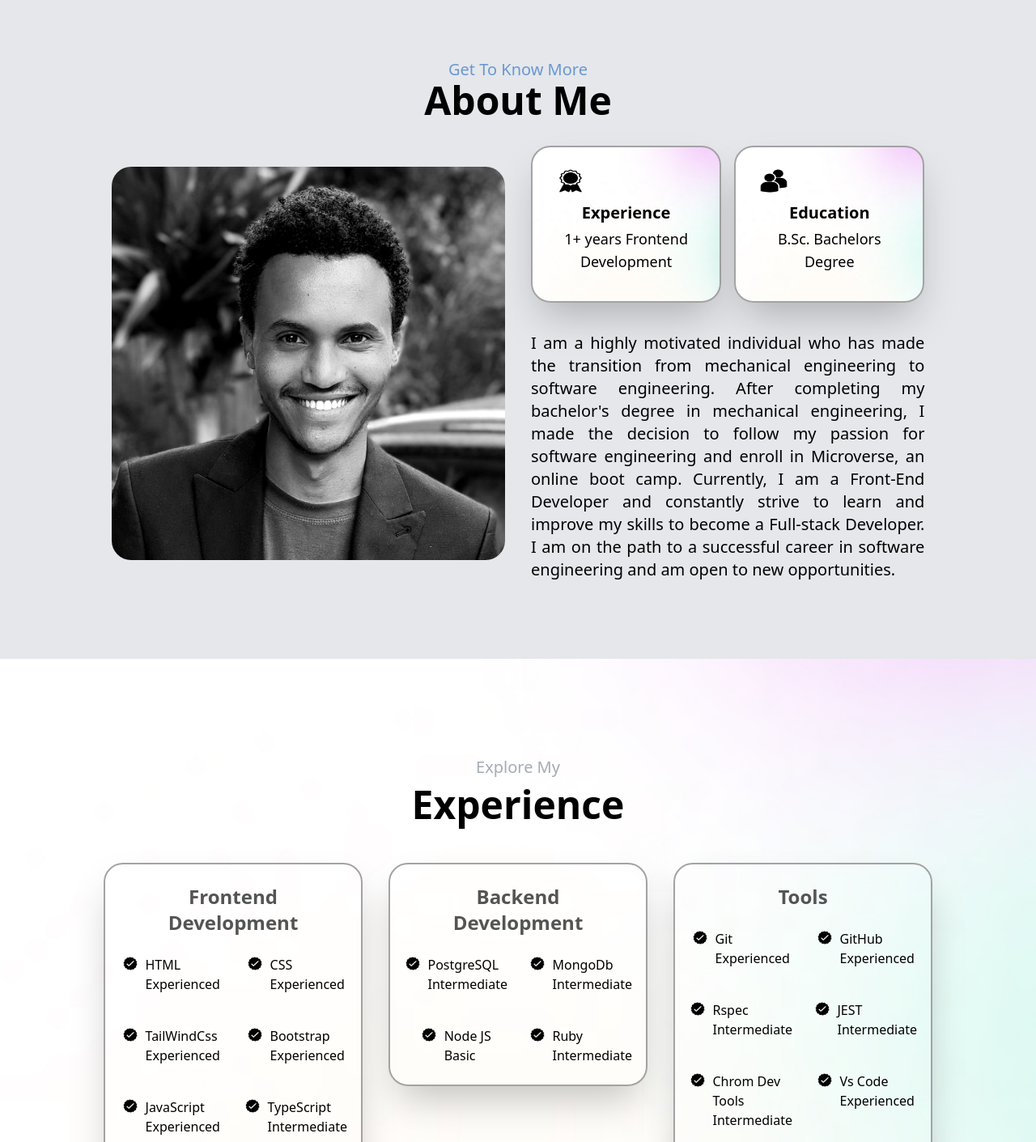
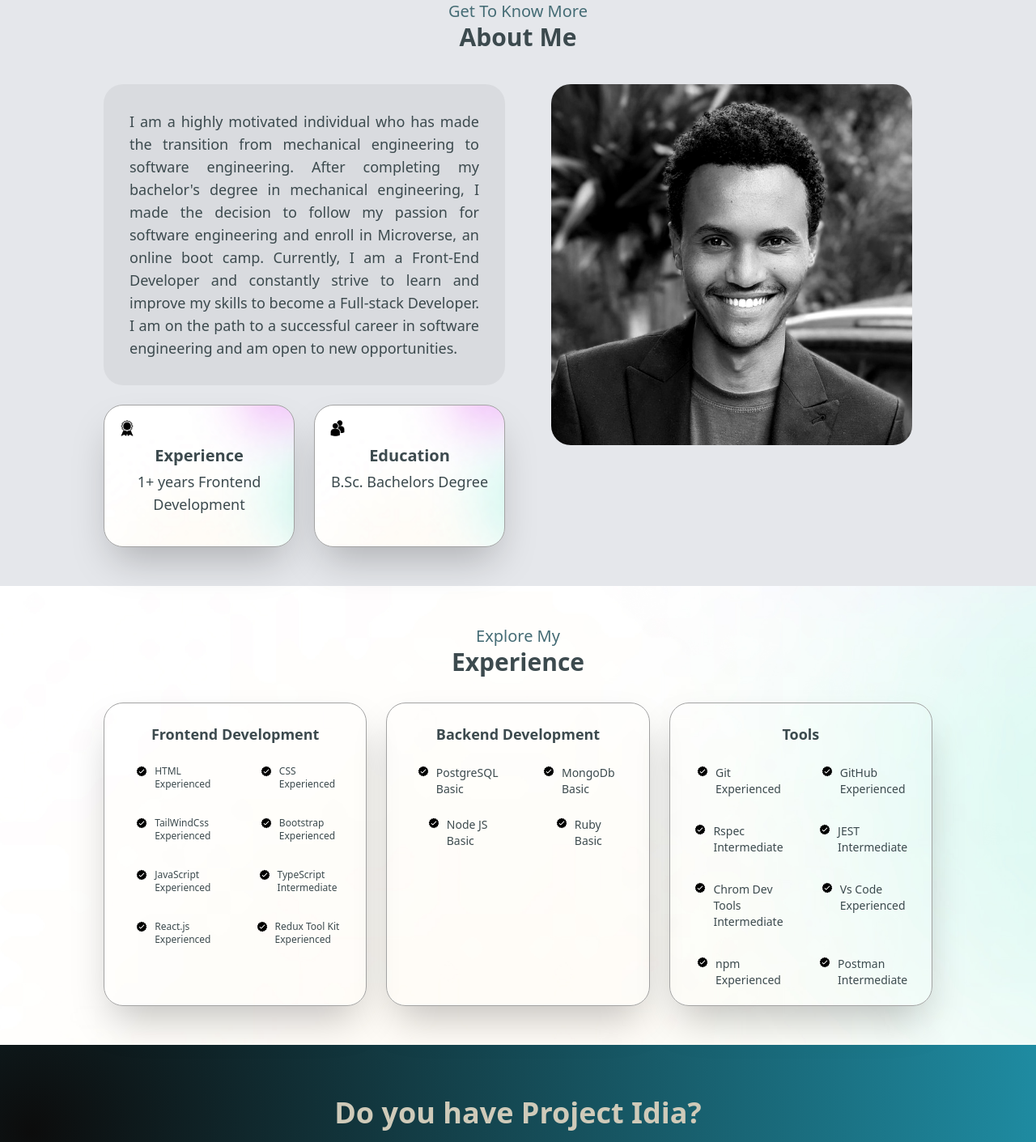
Before and after one commit to Yidnekachew-cmd/Yidne-Kassahun, a React (Vite) app: page / in a window 1280 px wide. Shown: the part 720-2131 px from the top of the page at 81% size. Built offline with nearby package versions, Linux system fonts and the light colour scheme.

Commit message:
Update About and Experience components.

```diff
--- a/src/components/About.jsx
+++ b/src/components/About.jsx
@@ -6,49 +6,90 @@ import educationPic from '../assets/education.png'
 
 const About = () => {
   return (
-    <div className="w-full bg-gray-200" id="#about">
-      <div className="flex flex-col justify-center items-center  w-[95%] mx-auto  h-auto pt-[15svh] pb-[8vh] md:pt-[8svh] lg:pt-[15svh]  lg:pb-[12vh]">
-        <p className="text-lg md:text-xl text-[#6a97d2]">Get To Know More</p>
-        <h1 className="text-3xl md:text-5xl  font-bold">About Me</h1>
-        <div className="flex flex-col md:flex-row justify-center items-center w-full md:space-x-8 space-y-8 md:space-y-0 mt-8">
-          <div className="w-[40%]">
-            <img src={aboutPic} alt="Profile picture" className="rounded-3xl" />
-          </div>
-          <div className="flex flex-col gap-4 w-[90%] md:w-[40%] mx-auto">
-            <div className="flex gap-4">
-              <div className=" flex flex-col rounded-3xl w-[50%] px-6 py-6 bg-hero-bg bg-no-repeat bg-right-bottom md:bg-center bg-cover shadow-2xl border-2 border-[#a3a3a3] ">
+    <div className="w-full bg-gray-200">
+      <div className="flex flex-col justify-center items-center  w-[90%] mx-auto  h-auto py-10 lg:py-12 lg:w-[80%]">
+        <div className="text-center">
+          <p className="text-sm lg:text-lg xl:text-xl text-[#456c75]">
+            Get To Know More
+          </p>
+          <h1 className="text-xl lg:text-2xl xl:text-3xl  font-bold text-[#3c4a4e]">
+            About Me
+          </h1>
+        </div>
+        <div className="flex flex-col md:flex-row lg:flex-row-reverse  justify-center items-center md:items-start w-full mt-6 md:gap-8 md:mt-8 lg:mt-10">
+          <div className="flex flex-col-reverse items-center flex-1">
+            <div className="hidden md:flex lg:hidden justify-center items-center">
+              <div className=" flex flex-1 flex-col rounded-3xl w-[50%] h-32 p-4 bg-hero-bg bg-no-repeat bg-right-bottom md:bg-center bg-cover shadow-2xl border border-[#a3a3a3] mr-3">
                 <img
                   src={experiancePic}
                   alt="Experience icon"
-                  className="w-[25%] h-[20%] md:h-[25%]"
+                  className="w-4  "
                 />
                 <div className="flex flex-col justify-center items-center pt-2">
-                  <h3 className="font-bold text-lg pb-1 md:text-xl">
+                  <h3 className="font-bold text-md pb-1 lg:text-lg text-[#3c4a4e]">
                     Experience
                   </h3>
-                  <p className="text-sm md:text-lg text-center">
+                  <p className="text-xs  text-justify text-[#3c4a4e]">
                     1+ years Frontend Development
                   </p>
                 </div>
               </div>
-              <div className="flex flex-col rounded-3xl w-[50%] px-6 py-6 bg-hero-bg bg-no-repeat bg-right-bottom md:bg-center bg-cover shadow-2xl border-2 border-[#a3a3a3] ">
-                <img
-                  src={educationPic}
-                  alt="Education icon"
-                  className="w-[25%] h-[20%] md:h-[25%]"
-                />
+              <div className="flex flex-1 flex-col rounded-3xl w-[50%] h-32 p-4 bg-hero-bg bg-no-repeat bg-right-bottom md:bg-center bg-cover shadow-2xl border border-[#a3a3a3] ">
+                <img src={educationPic} alt="Education icon" className="w-4 " />
                 <div className="flex flex-col justify-center items-center pt-2">
-                  <h3 className="font-bold text-lg pb-1 md:text-xl">
+                  <h3 className="font-bold text-md pb-1 lg:text-lg text-[#3c4a4e]">
                     Education
                   </h3>
-                  <p className="text-sm text-center md:text-lg">
+                  <p className="text-xs text-left text-[#3c4a4e]">
                     B.Sc. Bachelors Degree
                   </p>
                 </div>
               </div>
             </div>
-            <div>
-              <p className="text-justify text-lg md:text-xl pt-5">
+            <div className="w-[90%]  flex flex-1 mb-6 ">
+              <img
+                src={aboutPic}
+                alt="Profile picture"
+                className="rounded-3xl w-full  object-cover"
+              />
+            </div>
+          </div>
+
+          <div className="flex flex-1 flex-col lg:flex-col-reverse  w-[90%] md:w-[40%] mx-auto">
+            <div className="flex md:hidden lg:flex justify-center items-center">
+              <div className=" flex flex-1 flex-col rounded-3xl w-[50%] h-32 xl:h-44 p-4 bg-hero-bg bg-no-repeat bg-right-bottom md:bg-center bg-cover shadow-2xl border border-[#a3a3a3] mr-3 lg:mr-6">
+                <img
+                  src={experiancePic}
+                  alt="Experience icon"
+                  className="w-4  lg:w-6"
+                />
+                <div className="flex flex-col justify-center items-center pt-2">
+                  <h3 className="font-bold text-md pb-1 lg:text-lg xl:text-xl text-[#3c4a4e]">
+                    Experience
+                  </h3>
+                  <p className="text-xs lg:text-md xl:text-lg xl:text-center text-justify text-[#3c4a4e]">
+                    1+ years Frontend Development
+                  </p>
+                </div>
+              </div>
+              <div className="flex flex-1 flex-col rounded-3xl w-[50%] h-32 xl:h-44 p-4 bg-hero-bg bg-no-repeat bg-right-bottom md:bg-center bg-cover shadow-2xl border border-[#a3a3a3] ">
+                <img
+                  src={educationPic}
+                  alt="Education icon"
+                  className="w-4 lg:w-6"
+                />
+                <div className="flex flex-col justify-center items-center pt-2">
+                  <h3 className="font-bold text-md pb-1 lg:text-lg xl:text-xl text-[#3c4a4e]">
+                    Education
+                  </h3>
+                  <p className="text-xs lg:text-md xl:text-lg text-left text-[#3c4a4e]">
+                    B.Sc. Bachelors Degree
+                  </p>
+                </div>
+              </div>
+            </div>
+            <div className="bg-black bg-opacity-5 p-8 mt-6 md:mt-0 lg:mb-6 md:rounded-3xl">
+              <p className="text-justify text-md xl:text-lg  text-[#3c4a4e] ">
                 I am a highly motivated individual who has made the transition
                 from mechanical engineering to software engineering. After
                 completing my bachelor&apos;s degree in mechanical engineering,
--- a/src/components/Experience.jsx
+++ b/src/components/Experience.jsx
@@ -6,96 +6,72 @@ import checkMark from '../assets/checkmark.png'
 const Experience = () => {
   return (
     <div className="w-full bg-hero-bg bg-no-repeat bg-right-bottom bg-cover">
-    <div className="w-[95%] md:w-[80%] flex flex-col justify-center items-center mx-auto   h-auto pt-[15svh] pb-[8vh] md:pt-[8svh] lg:pt-[15svh]  lg:pb-[12vh]] ">
-    <p className="text-lg md:text-xl mb-2 text-[#A5ACB5]">Explore My</p>
-    <h1 className="text-3xl md:text-5xl font-bold pb-12">Experience</h1>
-      <div className="flex lg:flex-wrap flex-col lg:flex-row  justify-center items-center lg:items-start w-full space-y-12 lg:space-y-0 lg:space-x-8 mx-auto">
-        <div className="border-2 border-[#a3a3a3] bg-[fafafa] rounded-3xl p-6 shadow-2xl flex-1 h-auto w-[90%] lg:w-[40%]">
-          <h2 className="text-center text-2xl md:texl-3xl text-[#545454] font-bold pb-6">Frontend Development</h2>
-          <div className=" flex flex-wrap gap-10 items-start justify-around">
+      <div className="w-[95%] md:w-[80%] flex flex-col justify-center items-center mx-auto   h-auto py-8 lg:py-12">
+        <div className="text-center">
+          <p className="text-sm lg:text-lg xl:text-xl text-[#456c75]">
+            Explore My
+          </p>
+          <h1 className="text-xl lg:text-2xl xl:text-3xl  font-bold text-[#3c4a4e]">
+            Experience
+          </h1>
+        </div>
+        <div className="flex flex-wrap flex-col md:flex-row  justify-center items-center  w-full mt-6 mx-auto gap-6 md:justify-start lg:mt-8">
+          <div className="border border-[#a3a3a3] rounded-3xl p-6 shadow-2xl flex-1 md:h-[350px] w-[90%]  md:w-[40%] lg:h-[375px]">
+            <h2 className="text-center text-lg  text-[#3c4a4e] font-bold pb-6">
+              Frontend Development
+            </h2>
+            <div className=" flex flex-wrap flex-1 gap-8 items-start justify-around text-xs xl:text-md text-[#3c4a4e]">
               <div className="flex items-start justify-center space-x-2 w-[40%]">
-              <img
-                src={checkMark}
-                alt="Experience icon"
-                className="w-[20%] h-[20%]"
-              />
+                <img src={checkMark} alt="Experience icon" className="w-4" />
                 <div>
                   <h3>HTML</h3>
                   <p>Experienced</p>
                 </div>
               </div>
               <div className="flex items-start justify-center space-x-2 w-[40%]">
-              <img
-                src={checkMark}
-                alt="Experience icon"
-                className="w-[20%] h-[20%]"
-              />
+                <img src={checkMark} alt="Experience icon" className="w-4" />
                 <div>
                   <h3>CSS</h3>
                   <p>Experienced</p>
                 </div>
               </div>
               <div className="flex items-start justify-center space-x-2 w-[40%]">
-              <img
-                src={checkMark}
-                alt="Experience icon"
-                className="w-[20%] h-[20%]"
-              />
+                <img src={checkMark} alt="Experience icon" className="w-4" />
                 <div>
                   <h3>TailWindCss</h3>
                   <p>Experienced</p>
                 </div>
               </div>
               <div className="flex items-start justify-center space-x-2 w-[40%]">
-              <img
-                src={checkMark}
-                alt="Experience icon"
-                className="w-[20%] h-[20%]"
-              />
+                <img src={checkMark} alt="Experience icon" className="w-4" />
                 <div>
                   <h3>Bootstrap</h3>
                   <p>Experienced</p>
                 </div>
               </div>
               <div className="flex items-start justify-center space-x-2 w-[40%]">
-              <img
-                src={checkMark}
-                alt="Experience icon"
-                className="w-[20%] h-[20%]"
-              />
+                <img src={checkMark} alt="Experience icon" className="w-4" />
                 <div>
                   <h3>JavaScript</h3>
                   <p>Experienced</p>
                 </div>
               </div>
               <div className="flex items-start justify-center space-x-2 w-[40%]">
-              <img
-                src={checkMark}
-                alt="Experience icon"
-                className="w-[20%] h-[20%]"
-              />
+                <img src={checkMark} alt="Experience icon" className="w-4" />
                 <div>
                   <h3>TypeScript</h3>
                   <p>Intermediate</p>
                 </div>
               </div>
               <div className="flex items-start justify-center space-x-2 w-[40%]">
-              <img
-                src={checkMark}
-                alt="Experience icon"
-                className="w-[20%] h-[20%]"
-              />
+                <img src={checkMark} alt="Experience icon" className="w-4" />
                 <div>
                   <h3>React.js</h3>
                   <p>Experienced</p>
                 </div>
               </div>
               <div className="flex items-start justify-center space-x-2 w-[40%]">
-              <img
-                src={checkMark}
-                alt="Experience icon"
-                className="w-[20%] h-[20%]"
-              />
+                <img src={checkMark} alt="Experience icon" className="w-4" />
                 <div>
                   <h3>Redux Tool Kit</h3>
                   <p>Experienced</p>
@@ -103,150 +79,104 @@ const Experience = () => {
               </div>
             </div>
           </div>
-        <div className="border-2 border-[#a3a3a3] bg-[fafafa] rounded-3xl p-6 shadow-2xl  flex-1 h-auto w-[90%] lg:w-[40%]">
-          <h2 className="text-center text-2xl md:texl-3xl text-[#545454] font-bold pb-6">Backend Development</h2>
-          <div className="flex flex-wrap gap-10 items-start justify-around">
+          <div className="border border-[#a3a3a3]  rounded-3xl p-6 shadow-2xl  flex-1 md:h-[350px] w-[90%]  md:w-[40%] lg:h-[375px]">
+            <h2 className="text-center text-lg md:texl-3xl text-[#3c4a4e] font-bold pb-6">
+              Backend Development
+            </h2>
+            <div className="flex flex-wrap flex-1 gap-6 items-start justify-around text-sm xl:text-md text-[#3c4a4e]">
               <div className="flex items-start justify-center space-x-2 w-[40%]">
-              <img
-                src={checkMark}
-                alt="Experience icon"
-                className="w-[20%] h-[20%]"
-              />
+                <img src={checkMark} alt="Experience icon" className="w-4" />
                 <div>
                   <h3>PostgreSQL</h3>
-                <p>Intermediate</p>
+                  <p>Basic</p>
                 </div>
               </div>
               <div className="flex items-start justify-center space-x-2 w-[40%]">
-              <img
-                src={checkMark}
-                alt="Experience icon"
-                className="w-[20%] h-[20%]"
-              />
+                <img src={checkMark} alt="Experience icon" className="w-4" />
                 <div>
                   <h3>MongoDb</h3>
-                <p>Intermediate</p>
+                  <p>Basic</p>
                 </div>
               </div>
               <div className="flex items-start justify-center space-x-2 w-[40%]">
-              <img
-                src={checkMark}
-                alt="Experience icon"
-                className="w-[20%] h-[20%]"
-              />
+                <img src={checkMark} alt="Experience icon" className="w-4" />
                 <div>
                   <h3>Node JS</h3>
                   <p>Basic</p>
                 </div>
               </div>
               <div className="flex items-start justify-center space-x-2 w-[40%]">
-              <img
-                src={checkMark}
-                alt="Experience icon"
-                className="w-[20%] h-[20%]"
-              />
+                <img src={checkMark} alt="Experience icon" className="w-4" />
                 <div>
                   <h3>Ruby</h3>
-                <p>Intermediate</p>
+                  <p>Basic</p>
                 </div>
               </div>
             </div>
           </div>
-        <div className="border-2 border-[#a3a3a3] bg-[fafafa] rounded-3xl p-6 shadow-2xl flex-1 h-auto w-[90%] lg:w-[40%]">
-          <h2 className="text-center text-2xl md:texl-3xl text-[#545454] font-bold pb-6">Tools</h2>
-          <div className="flex flex-wrap gap-10 items-start justify-around">
+          <div className="border border-[#a3a3a3]  rounded-3xl p-6 shadow-2xl  flex-0 md:h-[375px] w-[90%] lg:flex-1 lg  md:w-[48%]">
+            <h2 className="text-center text-lg md:texl-3xl text-[#3c4a4e] font-bold pb-6">
+              Tools
+            </h2>
+            <div className="flex flex-wrap flex-1 gap-8 items-start justify-around text-sm xl:text-md text-[#3c4a4e]">
               <div className="flex items-start justify-center space-x-2 w-[40%]">
-              <img
-                src={checkMark}
-                alt="Experience icon"
-                className="w-[20%] h-[20%]"
-              />
+                <img src={checkMark} alt="Experience icon" className="w-4" />
                 <div>
                   <h3>Git</h3>
                   <p>Experienced</p>
                 </div>
               </div>
               <div className="flex items-start justify-center space-x-2 w-[40%]">
-              <img
-                src={checkMark}
-                alt="Experience icon"
-                className="w-[20%] h-[20%]"
-              />
+                <img src={checkMark} alt="Experience icon" className="w-4" />
                 <div>
                   <h3>GitHub</h3>
                   <p>Experienced</p>
                 </div>
               </div>
               <div className="flex items-start justify-center space-x-2 w-[40%]">
-              <img
-                src={checkMark}
-                alt="Experience icon"
-                className="w-[20%] h-[20%]"
-              />
+                <img src={checkMark} alt="Experience icon" className="w-4" />
                 <div>
                   <h3>Rspec</h3>
                   <p>Intermediate</p>
                 </div>
               </div>
               <div className="flex items-start justify-center space-x-2 w-[40%]">
-              <img
-                src={checkMark}
-                alt="Experience icon"
-                className="w-[20%] h-[20%]"
-              />
+                <img src={checkMark} alt="Experience icon" className="w-4" />
                 <div>
                   <h3>JEST</h3>
                   <p>Intermediate</p>
                 </div>
               </div>
               <div className="flex items-start justify-center space-x-2 w-[40%]">
-              <img
-                src={checkMark}
-                alt="Experience icon"
-                className="w-[20%] h-[20%]"
-              />
+                <img src={checkMark} alt="Experience icon" className="w-4" />
                 <div>
                   <h3>Chrom Dev Tools</h3>
                   <p>Intermediate</p>
                 </div>
               </div>
               <div className="flex items-start justify-center space-x-2 w-[40%]">
-              <img
-                src={checkMark}
-                alt="Experience icon"
-                className="w-[20%] h-[20%]"
-              />
+                <img src={checkMark} alt="Experience icon" className="w-4" />
                 <div>
                   <h3>Vs Code</h3>
                   <p>Experienced</p>
                 </div>
               </div>
               <div className="flex items-start justify-center space-x-2 w-[40%]">
-              <img
-                src={checkMark}
-                alt="Experience icon"
-                className="w-[20%] h-[20%]"
-              />
+                <img src={checkMark} alt="Experience icon" className="w-4" />
                 <div>
                   <h3>npm</h3>
                   <p>Experienced</p>
                 </div>
               </div>
               <div className="flex items-start justify-center space-x-2 w-[40%]">
-              <img
-                src={checkMark}
-                alt="Experience icon"
-                className="w-[20%] h-[20%]"
-              />
+                <img src={checkMark} alt="Experience icon" className="w-4" />
                 <div>
                   <h3>Postman</h3>
                   <p>Intermediate</p>
                 </div>
               </div>
             </div>
-
           </div>
-
         </div>
       </div>
     </div>
--- a/src/components/Home.jsx
+++ b/src/components/Home.jsx
@@ -35,13 +35,13 @@ const Home = ({
           </div>
           <div className="flex flex-1 flex-col items-center justify-center mt-4  lg:items-start">
             <div className=" text-center mb-3  lg:space-y-1 lg:mb-8 lg:text-left xl:space-y-2 xl:mb-10">
-              <p className=" text-md lg:text-lg xl:text-2xl font-bold text-[#A5ACB5] ">
+              <p className=" text-md lg:text-lg xl:text-2xl font-bold text-[#869199] ">
                 Hello, I&apos;m
               </p>
-              <h1 className="text-2xl lg:text-3xl xl:text-4xl text-center font-bold ">
+              <h1 className="text-2xl lg:text-3xl xl:text-4xl text-center font-bold text-[#3c4a4e] ">
                 Yidne Kassahun
               </h1>
-              <p className="text-md lg:text-lg xl:text-2xl font-bold text-[#A5ACB5] ">
+              <p className="text-md lg:text-lg xl:text-2xl font-bold text-[#869199] ">
                 Frontend Developer
               </p>
             </div>
@@ -63,13 +63,13 @@ const Home = ({
               <img
                 src={linkedin}
                 alt="My LinkedIn profile"
-                className="h-7 xl:h-9 animate-pulse"
+                className="h-7 xl:h-9 animate-pulse text-[#3c4a4e] "
                 onClick={handleLinkedinIconClick}
               />
               <img
                 src={github}
                 alt="My GitHub profile"
-                className="h-7 xl:h-9 animate-pulse"
+                className="h-7 xl:h-9 animate-pulse text-[#3c4a4e]"
                 onClick={handleGitHubIconClick}
               />
             </div>
```
Also changed, not shown: src/components/Footer.jsx (+7 -7 lines), src/components/NavBar.jsx (+11 -11 lines). Lines whose indentation alone changed are shown as unchanged.
